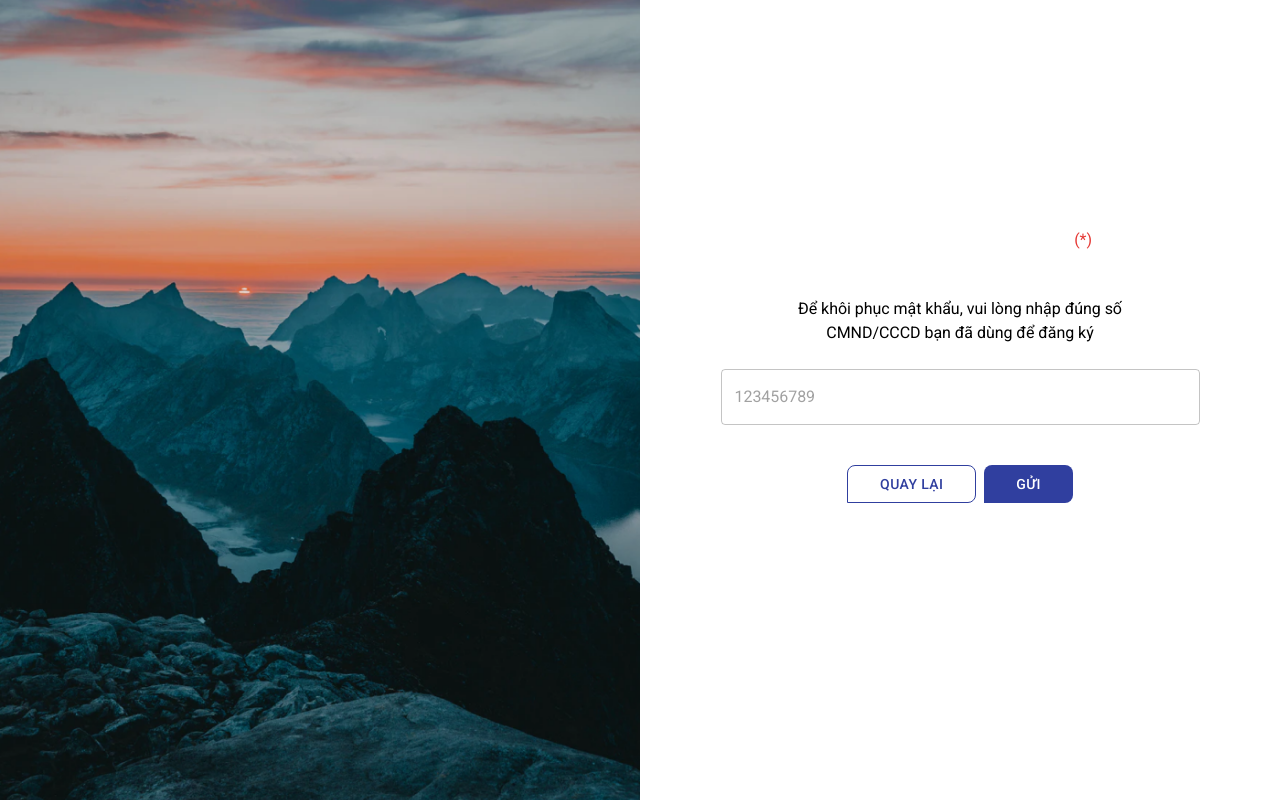
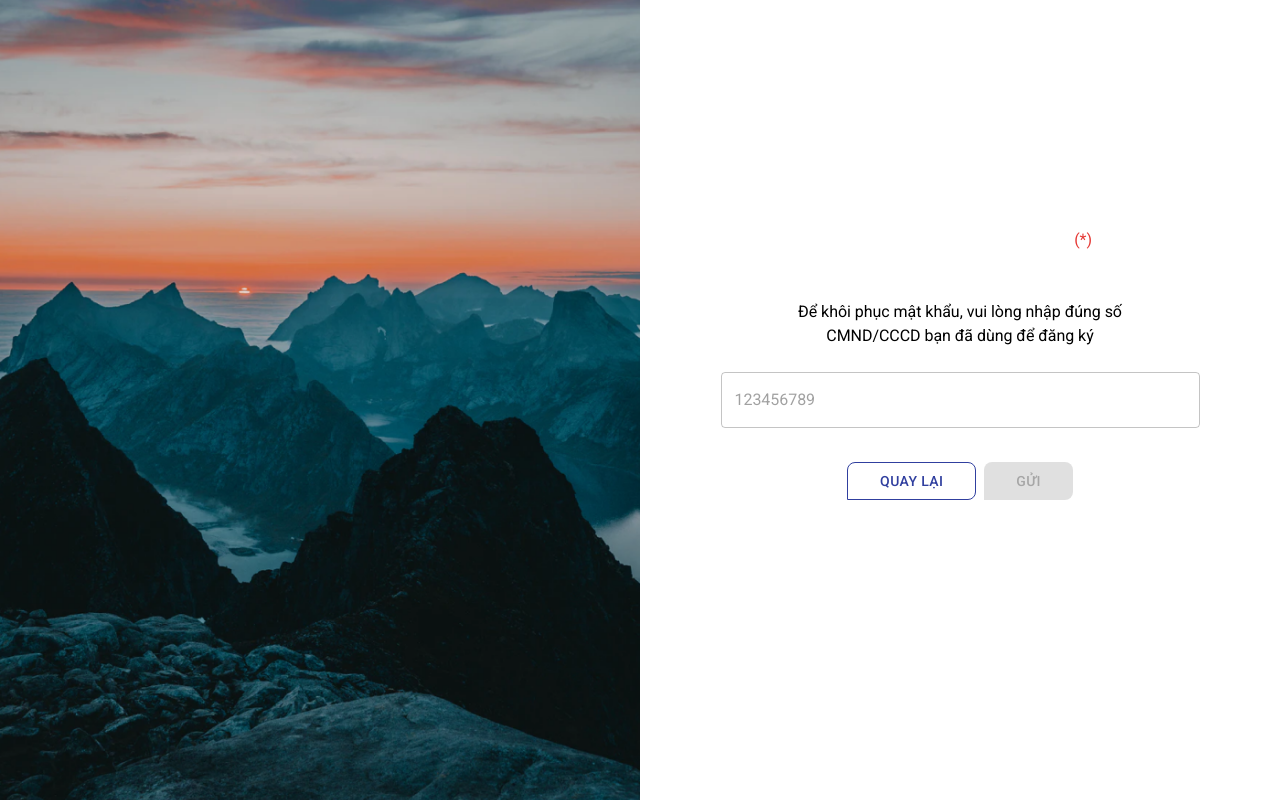
Before and after one commit to zinza-d2-training/thanhpc-react, a React (Create React App) app: page /forgot-password in a window 1280 px wide. Built offline with nearby package versions, Linux system fonts and the light colour scheme.

Commit message:
User enters 9 or 12 numbers to allow enable 'send' button

```diff
--- a/src/pages/ForgotPassword/ForgotPassword.tsx
+++ b/src/pages/ForgotPassword/ForgotPassword.tsx
@@ -1,12 +1,5 @@
-import { useEffect, useState } from 'react';
-import {
-  Box,
-  Grid,
-  Typography,
-  TextField,
-  colors,
-  Divider
-} from '@mui/material';
+import { useState } from 'react';
+import { Box, Grid, Typography, TextField, colors } from '@mui/material';
 
 import loginImg from '../../images/login.png';
 import { StyledButton } from '../../components/StyledButton';
@@ -14,8 +7,18 @@ import { OTPInputDialog } from '../../components/OTPInputDialog/OTPInputDialog';
 
 const ForgotPassword = () => {
   const [open, setOpen] = useState<boolean>(false);
+  const [disabled, setDisabled] = useState<boolean>(true);
+
   const handleOpenModal = () => {
     setOpen(true);
+  };
+
+  const handleChange = (e: React.ChangeEvent<HTMLInputElement>) => {
+    if (e.target.value.length === 9 || e.target.value.length === 12) {
+      setDisabled(false);
+    } else {
+      setDisabled(true);
+    }
   };
 
   const handleCloseModal = () => setOpen(false);
@@ -74,7 +77,8 @@ const ForgotPassword = () => {
             <Box>
               <TextField
                 fullWidth
-                sx={{ borderRadius: 1 }}
+                onChange={handleChange}
+                sx={{ borderRadius: 1, height: '50px' }}
                 placeholder="123456789"
               />
             </Box>
@@ -97,7 +101,9 @@ const ForgotPassword = () => {
                     background: colors.indigo['600']
                   }
                 }}
-                onClick={handleOpenModal}>
+                variant="contained"
+                onClick={handleOpenModal}
+                disabled={disabled}>
                 Gửi
               </StyledButton>
             </Box>
```
